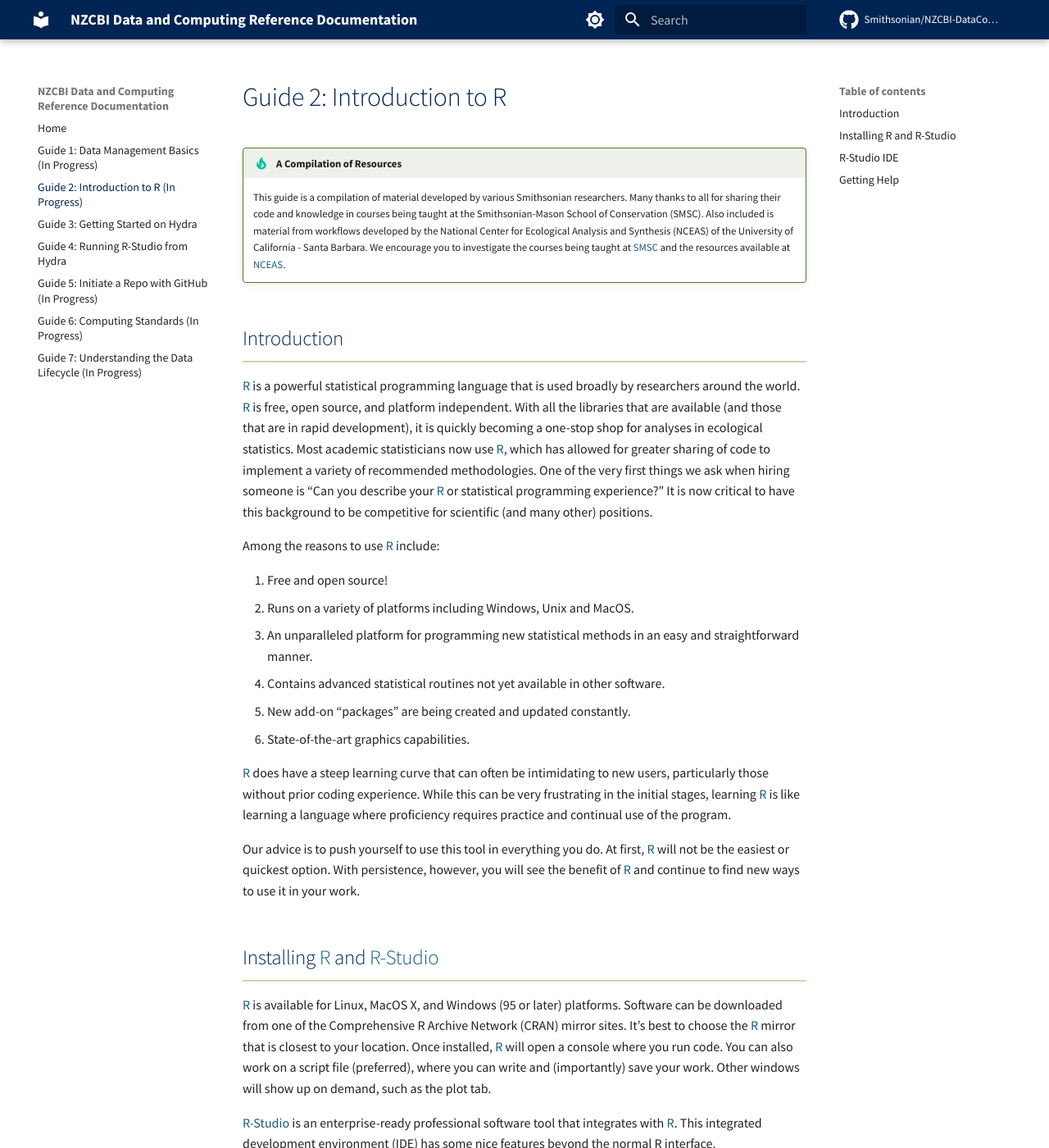
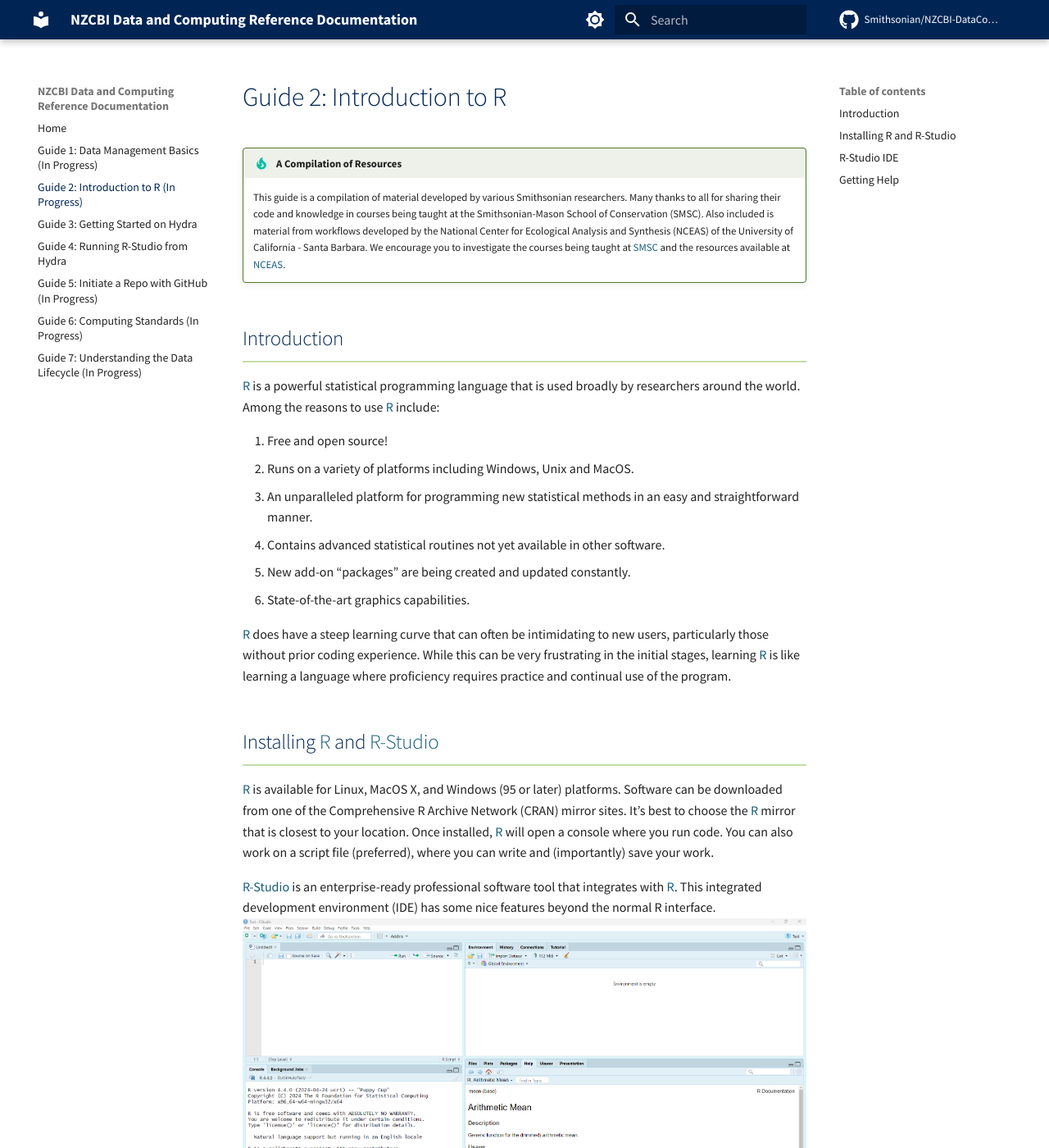
Before and after one commit to Smithsonian/NZCBI-DataComputingDocs, an MkDocs documentation site: the page built from docs/R-Intro.md, in a window 1280 px wide and 1400 px high. Shown: the whole window at 82% size. Built offline with MkDocs 1.6.1 and Material for MkDocs 9.7.7, drawn with Linux system fonts in a browser that asks for light colours; comment, search, counter and statistics services are not loaded; some of the changed text lies outside the part shown.

Commit message:
Tightening up commands

```diff
--- a/docs/R-Intro.md
+++ b/docs/R-Intro.md
@@ -4,9 +4,7 @@
     This guide is a compilation of material developed by various Smithsonian researchers. Many thanks to all for sharing their code and knowledge in courses being taught at the Smithsonian-Mason School of Conservation (SMSC). Also included is material from workflows developed by the National Center for Ecological Analysis and Synthesis (NCEAS) of the University of California - Santa Barbara. We encourage you to investigate the courses being taught at [SMSC](https://smconservation.gmu.edu/) and the resources available at [NCEAS](https://www.nceas.ucsb.edu/learning-hub).
 
 ## Introduction
-[R](https://cran.r-project.org/) is a powerful statistical programming language that is used broadly by researchers around the world. [R](https://cran.r-project.org/) is free, open source, and platform independent. With all the libraries that are available (and those that are in rapid development), it is quickly becoming a one-stop shop for analyses in ecological statistics. Most academic statisticians now use [R](https://cran.r-project.org/), which has allowed for greater sharing of code to implement a variety of recommended methodologies. One of the very first things we ask when hiring someone is “Can you describe your [R](https://cran.r-project.org/) or statistical programming experience?” It is now critical to have this background to be competitive for scientific (and many other) positions.
-
-Among the reasons to use [R](https://cran.r-project.org/) include:
+[R](https://cran.r-project.org/) is a powerful statistical programming language that is used broadly by researchers around the world. Among the reasons to use [R](https://cran.r-project.org/) include:
 
 1. Free and open source!
 2. Runs on a variety of platforms including Windows, Unix and MacOS.
@@ -17,11 +15,9 @@
 
 [R](https://cran.r-project.org/) does have a steep learning curve that can often be intimidating to new users, particularly those without prior coding experience. While this can be very frustrating in the initial stages, learning [R](https://cran.r-project.org/) is like learning a language where proficiency requires practice and continual use of the program.
 
-Our advice is to push yourself to use this tool in everything you do. At first, [R](https://cran.r-project.org/) will not be the easiest or quickest option. With persistence, however, you will see the benefit of [R](https://cran.r-project.org/) and continue to find new ways to use it in your work.
-
 ## Installing [R](https://cran.r-project.org/) and [R-Studio](https://posit.co/download/rstudio-desktop)
 
-[R](https://cran.r-project.org/) is available for Linux, MacOS X, and Windows (95 or later) platforms. Software can be downloaded from one of the Comprehensive R Archive Network (CRAN) mirror sites. It’s best to choose the [R](https://cran.r-project.org/) mirror that is closest to your location. Once installed, [R](https://cran.r-project.org/) will open a console where you run code. You can also work on a script file (preferred), where you can write and (importantly) save your work. Other windows will show up on demand, such as the plot tab.
+[R](https://cran.r-project.org/) is available for Linux, MacOS X, and Windows (95 or later) platforms. Software can be downloaded from one of the Comprehensive R Archive Network (CRAN) mirror sites. It’s best to choose the [R](https://cran.r-project.org/) mirror that is closest to your location. Once installed, [R](https://cran.r-project.org/) will open a console where you run code. You can also work on a script file (preferred), where you can write and (importantly) save your work.
 
 [R-Studio](https://posit.co/download/rstudio-desktop) is an enterprise-ready professional software tool that integrates with [R](https://cran.r-project.org/). This integrated development environment (IDE) has some nice features beyond the normal R interface.
 ![R](assets/R.png)
@@ -37,9 +33,9 @@
 
 ## Getting Help
 
-One of the most useful and important commands in [R](https://cran.r-project.org/) is ?. All [R](https://cran.r-project.org/) functions should have an associated help file. At the command prompt (signified by > in your Console window), type ? followed by any command and you will be prompted with a help tab for that command (e.g., ?mean or help(mean)). Note, you can also search through the help tab directly by searching functions on the search bar.
+One of the most useful and important commands in [R](https://cran.r-project.org/) is `?`. All [R](https://cran.r-project.org/) functions should have an associated help file. At the command prompt (signified by `>` in your Console window), type `?` followed by any command and you will be prompted with a help tab for that command (e.g., `?mean` or `help(mean)`). Note, you can also search through the help tab directly by searching functions on the search bar.
 
-The internet also contains a vast quantity of useful information. There are blogs, mailing lists, and various websites (e.g., https://stackoverflow.com/) dedicated to providing information about [R](https://cran.r-project.org/), its packages, and potential error messages that you may encounter (among other things). The trick is usually determining the key terms to limit your search.
+Various blogs, mailing lists, and websites (e.g., https://stackoverflow.com/) are dedicated to providing information about [R](https://cran.r-project.org/), its packages, and potential error messages that you may encounter (among other things). The trick is usually determining the key terms to limit your search.
 
-Note that it’s important to read the error messages that [R](https://cran.r-project.org/) provides. These help understand when you have typed something that the computer doesn’t understand. Google them (copy-and-paste) to figure out what they mean.
+Note that it’s important to read the error messages that [R](https://cran.r-project.org/) provides. These messages help understand when you have typed something that the computer doesn’t understand.
 ![Error](assets/Error.png "Artwork by [Allison Horst](https://allisonhorst.com/allison-horst)")
```
